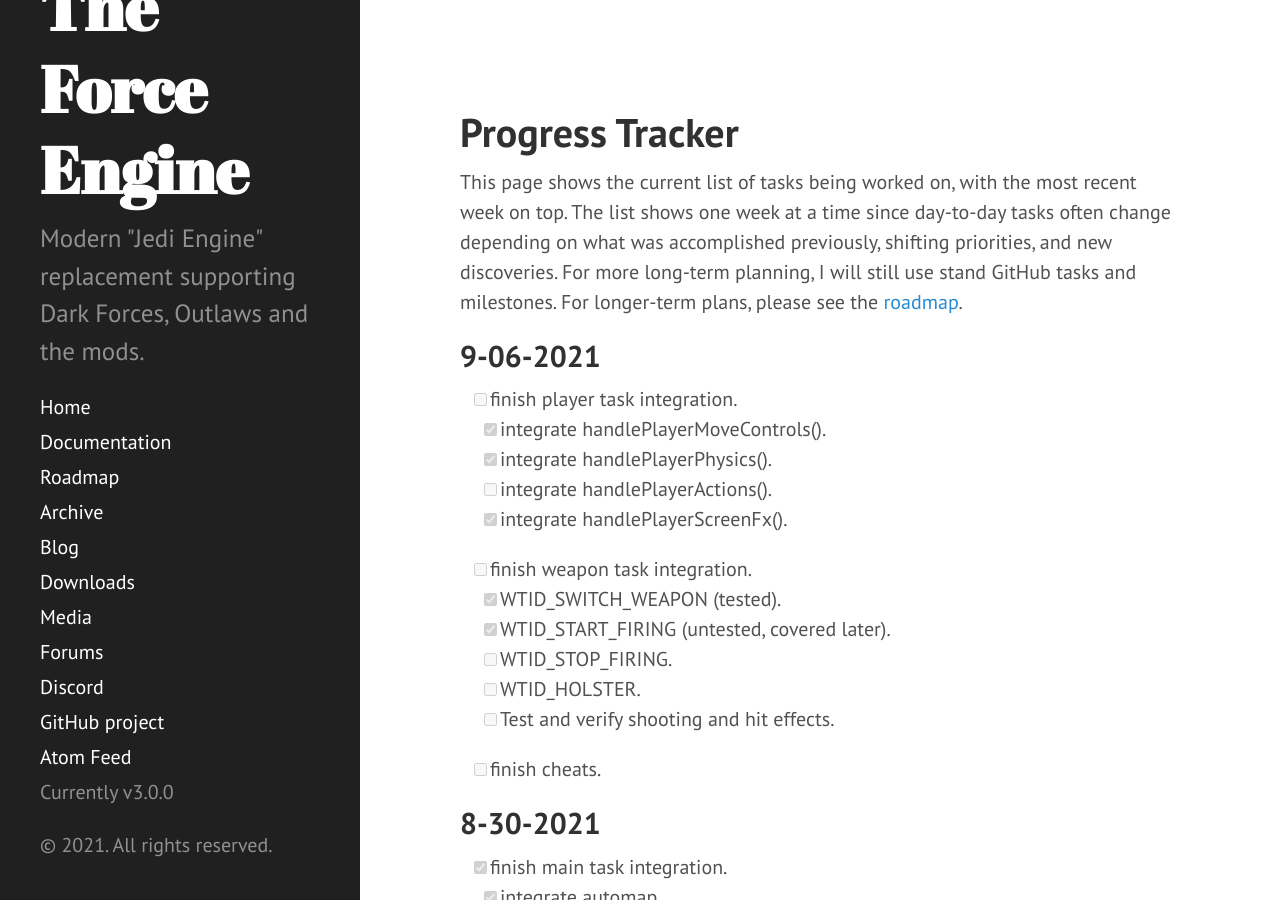
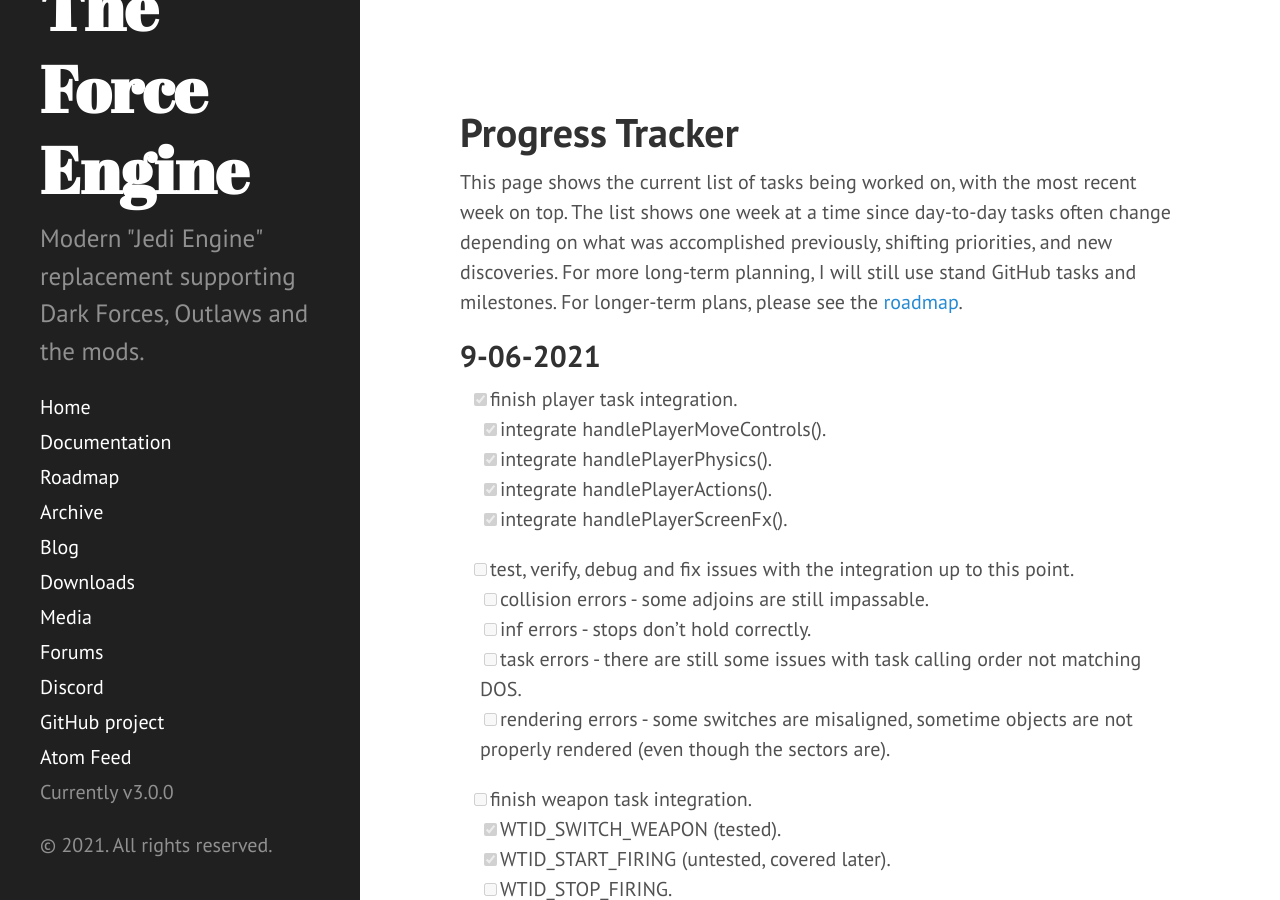
Before and after one commit to TheForceEngine/TheForceEngine.github.io, a Jekyll site: the page built from ProgressTracker.md, in a window 1280 px wide and 900 px high. Built offline with Jekyll 4.4.1, drawn with Linux system fonts in a browser that asks for light colours.

Commit message:
Update ProgressTracker.md

```diff
--- a/ProgressTracker.md
+++ b/ProgressTracker.md
@@ -7,17 +7,21 @@
 This page shows the current list of tasks being worked on, with the most recent week on top. The list shows one week at a time since day-to-day tasks often change depending on what was accomplished previously, shifting priorities, and new discoveries. For more long-term planning, I will still use stand GitHub tasks and milestones. For longer-term plans, please see the [roadmap](Roadmap.html).
 
 ## 9-06-2021
-- [ ] finish player task integration.
+- [x] finish player task integration.
   - [x] integrate handlePlayerMoveControls().
   - [x] integrate handlePlayerPhysics().
-  - [ ] integrate handlePlayerActions().
+  - [x] integrate handlePlayerActions().
   - [x] integrate handlePlayerScreenFx().
+- [ ] test, verify, debug and fix issues with the integration up to this point.
+  - [ ] collision errors - some adjoins are still impassable.
+  - [ ] inf errors - stops don't hold correctly.
+  - [ ] task errors - there are still some issues with task calling order not matching DOS.
+  - [ ] rendering errors - some switches are misaligned, sometime objects are not properly rendered (even though the sectors are).
 - [ ] finish weapon task integration.
   - [x] WTID_SWITCH_WEAPON (tested).
   - [x] WTID_START_FIRING (untested, covered later).
   - [ ] WTID_STOP_FIRING.
   - [ ] WTID_HOLSTER.
-  - [ ] Test and verify shooting and hit effects.
 - [ ] finish cheats.
 
 ## 8-30-2021
```
